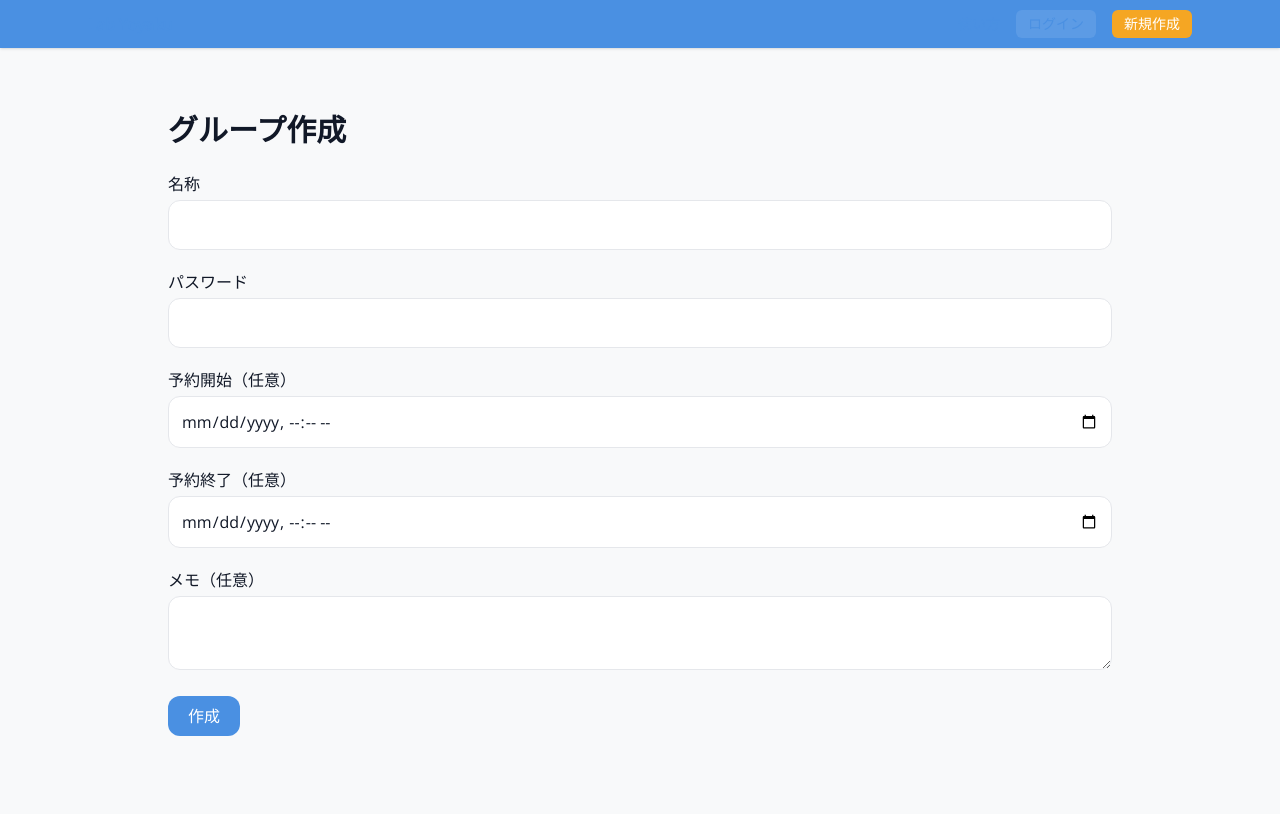
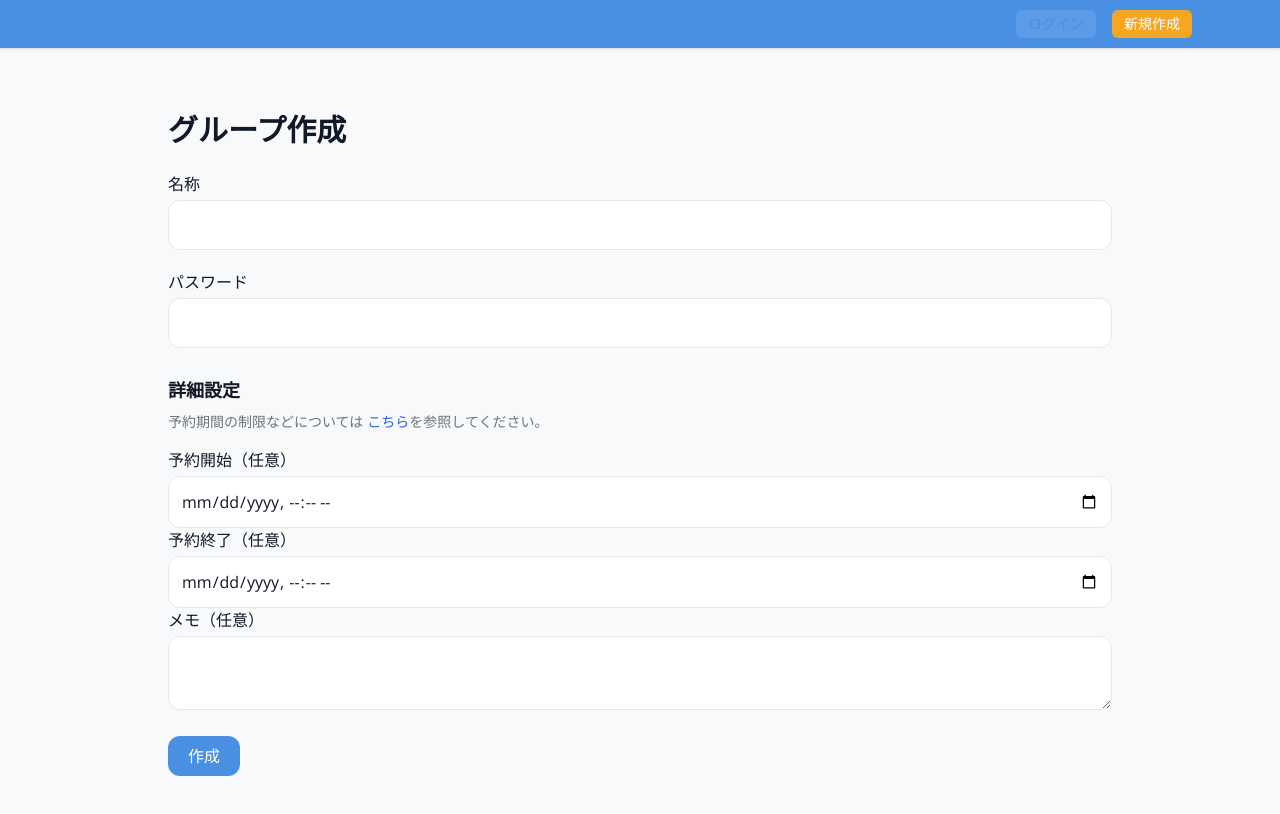
Before and after one commit to shira-shin/lab_yoyaku, a Next.js app in the folder web/: page /groups/new in a window 1280 px wide. Shown: the top 814 px of the page. Built offline with nearby package versions, Linux system fonts and the light colour scheme; no server answers.

Commit message:
Add reservation settings guide and calendar heading

```diff
--- a/web/src/app/devices/[slug]/page.tsx
+++ b/web/src/app/devices/[slug]/page.tsx
@@ -3,6 +3,7 @@ import { notFound } from 'next/navigation';
 import CalendarWithBars, { Span } from '@/components/CalendarWithBars';
 import { getBaseUrl } from '@/lib/config';
 import PrintButton from '@/components/PrintButton';
+import Image from 'next/image';
 import BackButton from '@/components/BackButton';
 import ReservationList, { ReservationItem } from '@/components/ReservationList';
 
@@ -110,7 +111,7 @@ export default async function DevicePage({
           <h2 className="text-xl font-semibold mb-2">予約一覧</h2>
           <ReservationList items={listItems} />
         </div>
-        <img
+        <Image
           src={`/api/mock/devices/${slug}/qr`}
           alt="QRコード"
           width={128}
--- a/web/src/app/groups/[slug]/page.tsx
+++ b/web/src/app/groups/[slug]/page.tsx
@@ -7,6 +7,7 @@ import { getBaseUrl } from '@/lib/config';
 import PrintButton from '@/components/PrintButton';
 import BackButton from '@/components/BackButton';
 import ReservationList, { ReservationItem } from '@/components/ReservationList';
+import Image from 'next/image';
 function buildMonth(base = new Date()) {
   const y = base.getFullYear(), m = base.getMonth();
   const first = new Date(y, m, 1);
@@ -141,7 +142,7 @@ export default async function GroupPage({
           <h2 className="text-xl font-semibold mb-2">予約一覧</h2>
           <ReservationList items={listItems} />
         </div>
-        <img
+        <Image
           src={`/api/mock/groups/${group.slug}/qr`}
           alt="QRコード"
           width={128}
--- a/web/src/app/groups/new/page.tsx
+++ b/web/src/app/groups/new/page.tsx
@@ -63,6 +63,18 @@ export default function NewGroupPage() {
             required
           />
         </label>
+        <div className="pt-2">
+          <div className="text-lg font-semibold mb-2">詳細設定</div>
+          <p className="text-sm text-muted mb-4">
+            予約期間の制限などについては
+            <a
+              href="/usage/reservation-settings"
+              className="text-blue-600 hover:underline ml-1"
+            >
+              こちら
+            </a>
+            を参照してください。
+          </p>
           <label className="block">
             <div className="mb-1">予約開始（任意）</div>
             <input
@@ -89,6 +101,7 @@ export default function NewGroupPage() {
               className="w-full rounded-xl border p-3"
             />
           </label>
+        </div>
         <button
           type="submit"
           disabled={pending}
--- a/web/src/app/page.client.tsx
+++ b/web/src/app/page.client.tsx
@@ -57,6 +57,7 @@ export default function DashboardClient({ initialItems, initialSpans }: { initia
       </section>
 
       <section className={card}>
+        <h2 className="font-medium mb-2">予約カレンダー</h2>
         <div className="flex items-center justify-between mb-2">
           <button className="px-2 py-1 rounded border" onClick={() => setAnchor((a) => addMonths(a, -1))}>
             ‹
--- /dev/null
+++ b/web/src/app/usage/reservation-settings/page.tsx
@@ -0,0 +1,27 @@
+export default function ReservationSettingsPage() {
+  return (
+    <div className="max-w-3xl p-4 space-y-4">
+      <h1 className="text-2xl font-bold">予約設定について</h1>
+      <p>
+        グループ作成時や後から設定できる予約の制限項目について説明します。
+      </p>
+      <ul className="list-disc ml-6 space-y-2">
+        <li>
+          <span className="font-medium">予約開始：</span>
+          予約を受け付け始める日時を指定できます。それ以前の予約はできません。
+        </li>
+        <li>
+          <span className="font-medium">予約終了：</span>
+          予約を受け付ける最終日時を指定できます。それ以降の予約はできません。
+        </li>
+        <li>
+          <span className="font-medium">メモ：</span>
+          グループ全体への注意事項などを記載できます。
+        </li>
+      </ul>
+      <p className="text-sm text-neutral-500">
+        これらの項目はグループ作成時に設定でき、後から変更することも可能です。
+      </p>
+    </div>
+  );
+}
```
Lines whose indentation alone changed are shown as unchanged.
